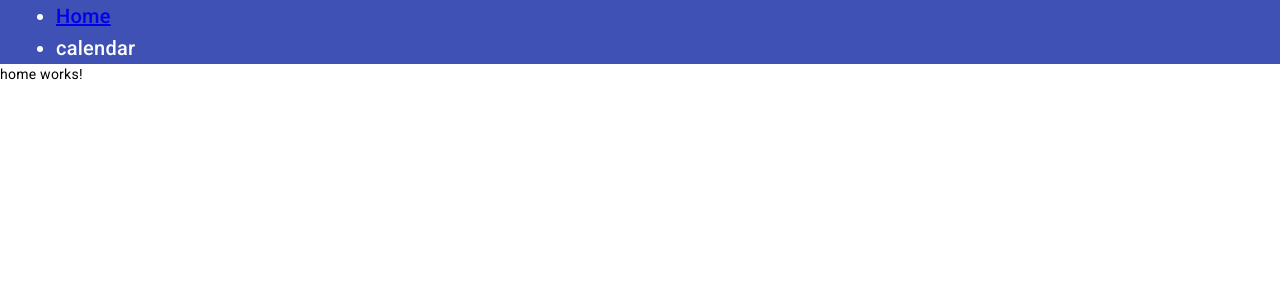
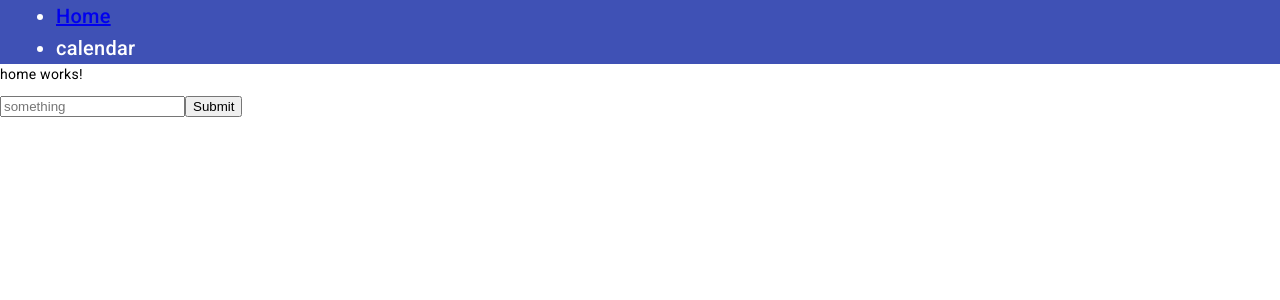
Before and after one commit to galadrielcho/BCAChoirManager, an Angular app in the folder frontend/bca-choir-manager/: page /home in a window 1280 px wide. Shown: the top 300 px of the page. Built offline with nearby package versions, Linux system fonts and the light colour scheme.

Commit message:
some db changes

```diff
--- a/frontend/bca-choir-manager/src/app/app.module.ts
+++ b/frontend/bca-choir-manager/src/app/app.module.ts
@@ -6,6 +6,7 @@ import { HeaderComponent } from './navigation/header/header.component';
 import { RoutingModule } from './routing/routing.module';
 import { MaterialModule } from './material/material.module';
 import { HomeComponent } from './home/home.component';
+import { HttpClientModule } from '@angular/common/http';
 
 @NgModule({
   declarations: [
--- a/frontend/bca-choir-manager/src/app/home/home.component.html
+++ b/frontend/bca-choir-manager/src/app/home/home.component.html
@@ -1 +1,3 @@
 <p>home works!</p>
+<input ngModel #username type="text" placeholder="something">
+<input type="submit" (click)="submitClicked()">
--- a/frontend/bca-choir-manager/src/app/home/home.component.ts
+++ b/frontend/bca-choir-manager/src/app/home/home.component.ts
@@ -1,4 +1,4 @@
-import { Component } from '@angular/core';
+import { AfterViewInit, Component, ElementRef, OnInit, Renderer2, ViewChild } from '@angular/core';
 
 @Component({
   selector: 'app-home',
@@ -6,5 +6,11 @@ import { Component } from '@angular/core';
   styleUrls: ['./home.component.css']
 })
 export class HomeComponent {
+  @ViewChild('username') input: ElementRef<HTMLInputElement> | undefined;
+  submitClicked(){
+    console.log(this.input?.nativeElement.value);
+
+
+  }
 
 }
```
Also changed, not shown: frontend/bca-choir-manager/src/main.ts (line endings or trailing spaces), 1 other file (tests, documents, lock files or other folders).
